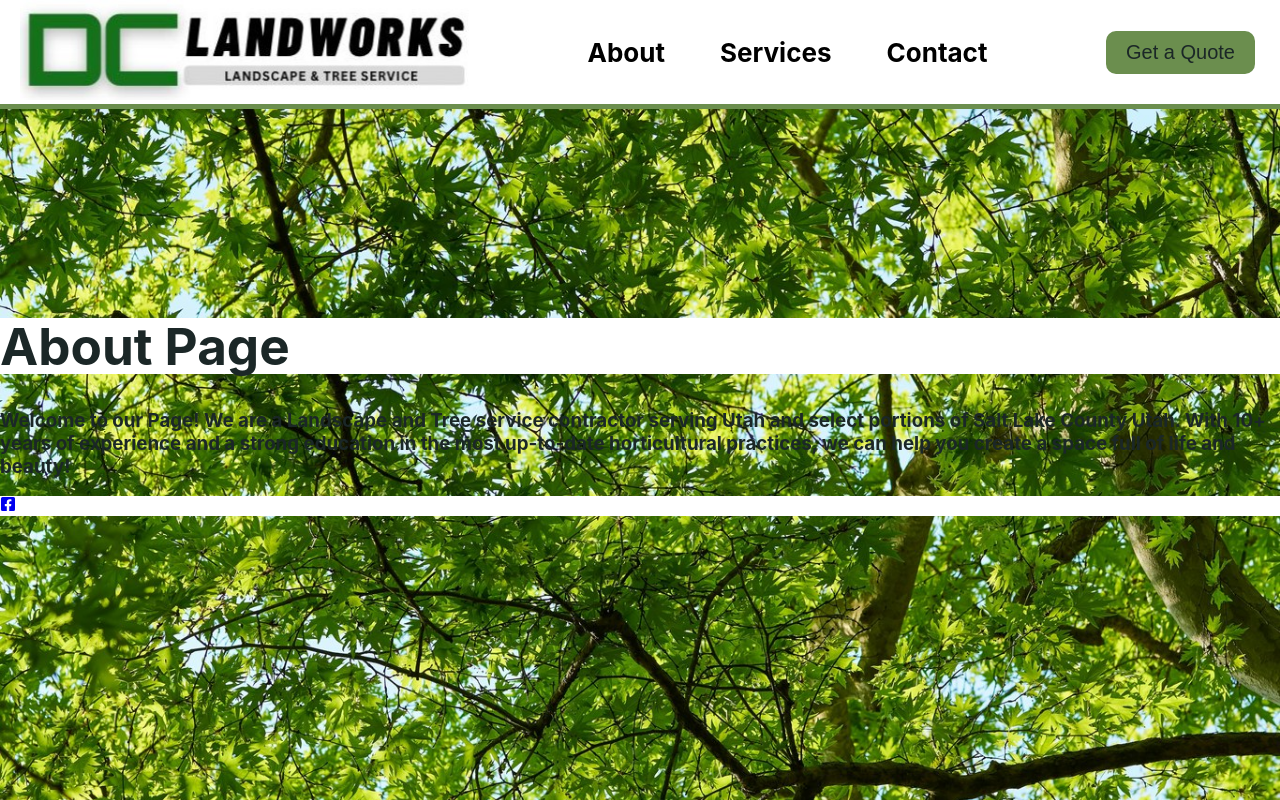
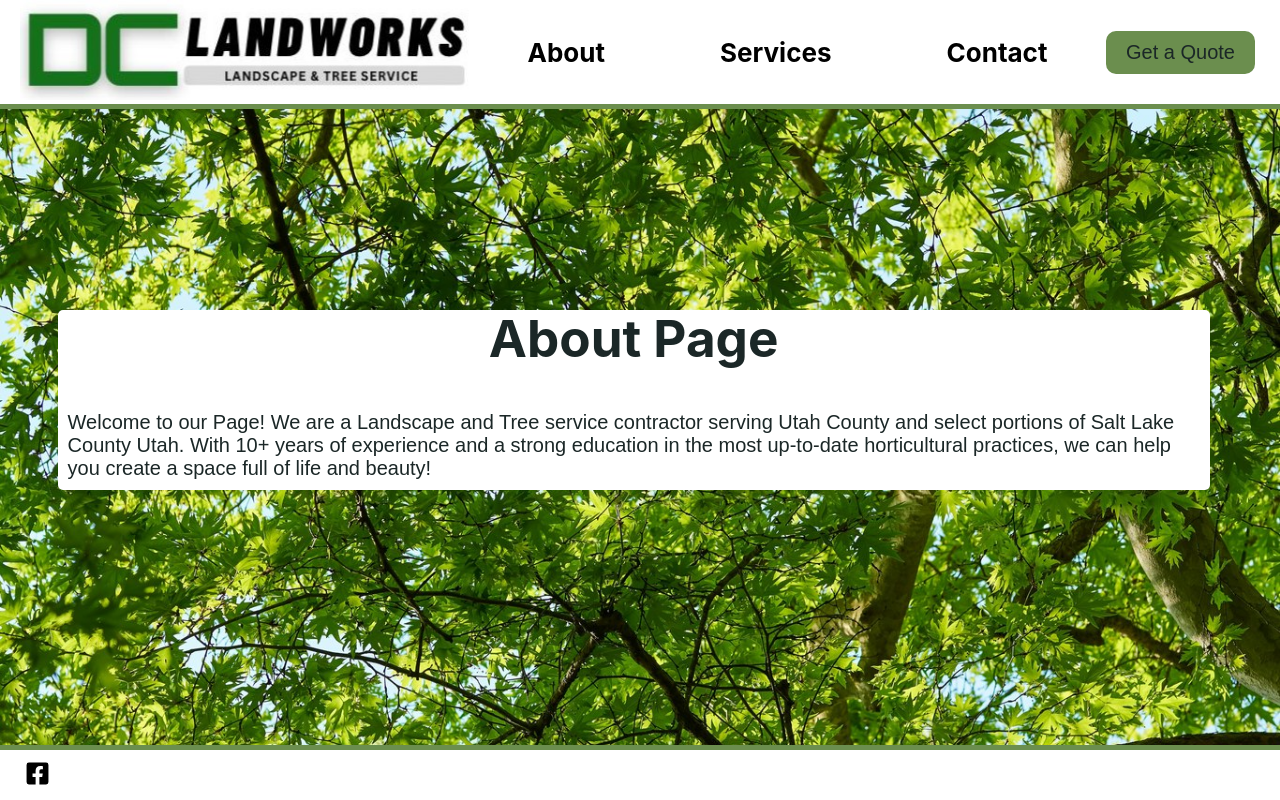
Before and after one commit to JacobFoote01/DC_Landworks, a React (Vite) app: page /About in a window 1280 px wide. Built offline with nearby package versions, Linux system fonts and the light colour scheme.

Commit message:
added some css

```diff
--- a/src/About.jsx
+++ b/src/About.jsx
@@ -1,12 +1,13 @@
-import React from "react"
+import React from "react";
+import './Pages.css';
 
 const About = () => {
 return (
-    <div>
-        <h1>About Page</h1>
-        <h3>
-            Welcome to our Page! We are a Landscape and Tree service contractor serving Utah and select portions of Salt Lake County Utah. With 10+ years of experience and a strong education in the most up-to-date horticultural practices, we can help you create a space full of life and beauty!
-        </h3>
+    <div className="About">
+        <h1 className="aboutTitle">About Page</h1>
+        <div className="aboutContent">
+            Welcome to our Page! We are a Landscape and Tree service contractor serving Utah County and select portions of Salt Lake County Utah. With 10+ years of experience and a strong education in the most up-to-date horticultural practices, we can help you create a space full of life and beauty!
+        </div>
     </div>
     )
 }
--- a/src/Footer.jsx
+++ b/src/Footer.jsx
@@ -5,7 +5,7 @@ const Footer = () => {
     return(
     <div className="footer">
         <a href="https://www.facebook.com/profile.php?id=61557464499433">
-       <FaFacebookSquare />
+       <FaFacebookSquare className="facebook_logo"/>
         </a>
     </div>
     )
--- a/src/Home.css
+++ /dev/null
@@ -1,3 +0,0 @@
-#home {
-    background-color: #ffffff;
-}
--- a/src/Home.jsx
+++ b/src/Home.jsx
@@ -1,12 +1,10 @@
-import React from "react"
-import "./Home.css"
+import React from "react";
+import "./Pages.css";
 
 const Home = () => {
     return (
-        <div id="home">
+        <div className="Home">
             <h1>Home Page</h1>
-            <div>1</div>
-            <div>2</div>
         </div>
         )
     }
--- a/src/Navbar.css
+++ b/src/Navbar.css
@@ -24,7 +24,7 @@
 .links a {
     text-decoration: none;
     font-size: 26px;
-    padding: 10px 20px;
+    padding: 10px 50px;
     color: #000;
     font-weight: bold;
 }
@@ -42,6 +42,10 @@
     border-radius: 10px;
     color: #1b2727;
     margin-right: 45px;
+}
+
+button:hover {
+    background-color: #1f7713;
 }
 
 /* Responsive Styles */
--- a/src/Navbar.jsx
+++ b/src/Navbar.jsx
@@ -1,9 +1,15 @@
 import React from "react";
-import { Link } from "react-router-dom";
+import { Link, Navigate, useNavigate } from "react-router-dom";
 import './Navbar.css';
 
 const Navbar = () => {
+    const navigate = useNavigate()
+
+    const handleClick = () => {
+        navigate('/Contact')
+    }
     return (
+
         <nav className="navbar">
             <div className="logo">
                 <Link to='/'>
@@ -15,7 +21,7 @@ const Navbar = () => {
                     <Link to="/Services">Services</Link>
                     <Link to="/Contact">Contact</Link>
             </div>
-            <button className="quote">Get a Quote</button>
+            <button className="quote" onClick={handleClick}>Get a Quote</button>
         </nav>
     );
 };
--- /dev/null
+++ b/src/Pages.css
@@ -0,0 +1,38 @@
+.Home {
+    background-color: #ffffff;
+    display: flex;
+    justify-content: center;
+    width: 90vw;
+    height: fit-content;
+    border-radius: 5px;
+    margin: 5%;
+}
+
+.About {
+    background-color: #ffffff;
+    width: 90vw;
+    border-radius: 5px;
+    margin: 5%;
+}
+
+.aboutTitle {
+    display: flex;
+    justify-content: center;
+}
+
+.aboutContent {
+    font-size: 20px;
+    padding: 10px;
+    font-family: Arial, Helvetica, sans-serif;
+    /* display: flex; */
+    /* justify-content: center; */
+}
+
+.Services {
+    background-color: #ffffff;
+    width: 90vw;
+    display: flex;
+    justify-content: center;
+    border-radius: 5px;
+    margin: 5%;
+}
--- a/src/Services.jsx
+++ b/src/Services.jsx
@@ -1,6 +1,10 @@
+import React from "react"
+import './Pages.css'
+
+
 const Services = () => {
     return (
-        <div>
+        <div className="Services">
             <h1>Services Page</h1>
         </div>
     )
--- a/src/index.css
+++ b/src/index.css
@@ -15,12 +15,27 @@ body {
 h1 {
   font-size: 3.2em;
   line-height: 1.1;
-  background-color: #ffffff;
 }
 
 .footer {
-background-color: #ffffff;
-size: 100px;
+  background-color: #ffffff;
+  display: flex;
+  position: fixed;
+  bottom: 0;
+  width: 100%;
+  height: 50px;
+  border-top: 5px solid #6b8e4e;
+  align-items: center;
+}
+
+.facebook_logo {
+  color: #000;
+  font-size: 25px;
+  padding-left: 25px;
+}
+
+.facebook_logo:hover {
+  color: #1f7713;
 }
 
 @media (prefers-color-scheme: light) {
```
Also changed, not shown: 1 other file (tests, documents, lock files or other folders).
